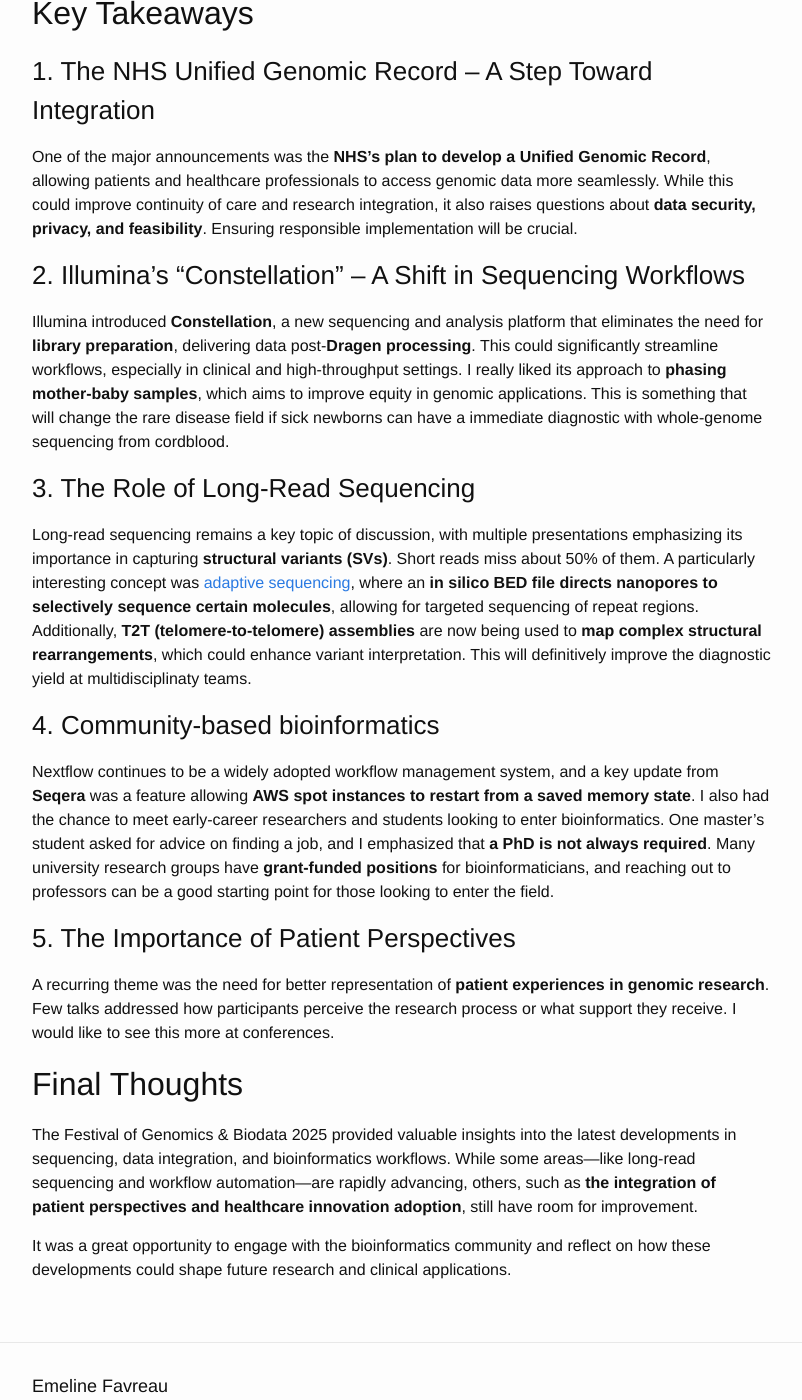
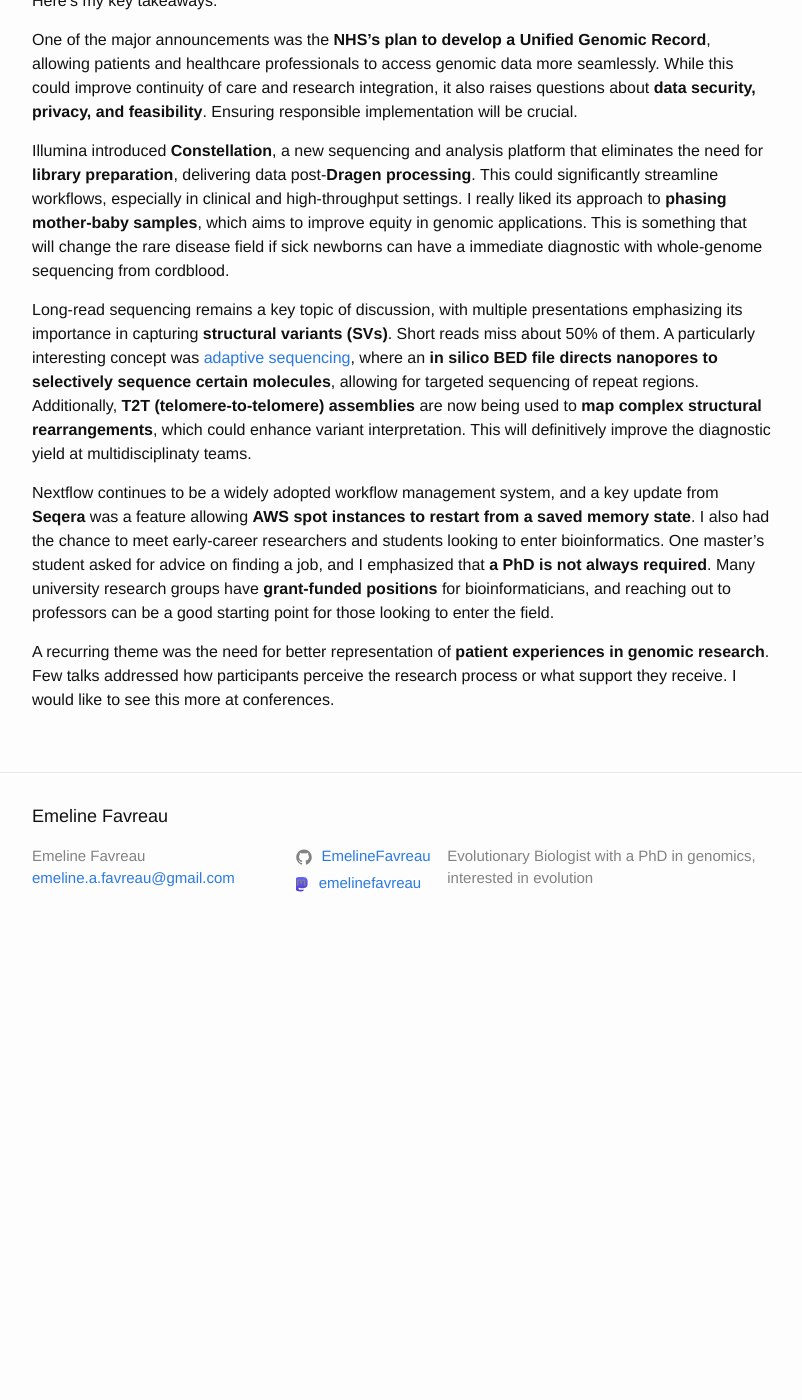
Before and after one commit to EmelineFavreau/EmelineFavreau.github.io, a Jekyll site: the page built from _posts/2025-02-07-Festival-of-Genomics-and-Biodata.md, in a window 1280 px wide and 1400 px high, scrolled down 364 px. Shown: the whole window, without its empty margins (238-1040 px from the left). Built offline with Jekyll 4.4.1, drawn with Linux system fonts in a browser that asks for light colours; after the commit the page ends 1319 px from its top, so only the background shows below that.

Commit message:
removing headings

```diff
--- a/_posts/2025-02-07-Festival-of-Genomics-and-Biodata.md
+++ b/_posts/2025-02-07-Festival-of-Genomics-and-Biodata.md
@@ -6,25 +6,14 @@
 
 I recently attended the **Festival of Genomics & Biodata 2025** in London, a two-day event bringing together researchers, industry leaders, and healthcare professionals to discuss the latest developments in genomics and biodata. It was an opportunity to hear about new technologies, evolving challenges, and the future direction of the field.
 
-## Key Takeaways
+Here's my key takeaways:
 
-### 1. The NHS Unified Genomic Record – A Step Toward Integration
 One of the major announcements was the **NHS’s plan to develop a Unified Genomic Record**, allowing patients and healthcare professionals to access genomic data more seamlessly. While this could improve continuity of care and research integration, it also raises questions about **data security, privacy, and feasibility**. Ensuring responsible implementation will be crucial.
 
-### 2. Illumina’s “Constellation” – A Shift in Sequencing Workflows
 Illumina introduced **Constellation**, a new sequencing and analysis platform that eliminates the need for **library preparation**, delivering data post-**Dragen processing**. This could significantly streamline workflows, especially in clinical and high-throughput settings. I really liked its approach to **phasing mother-baby samples**, which aims to improve equity in genomic applications. This is something that will change the rare disease field if sick newborns can have a immediate diagnostic with whole-genome sequencing from cordblood.
 
-### 3. The Role of Long-Read Sequencing
 Long-read sequencing remains a key topic of discussion, with multiple presentations emphasizing its importance in capturing **structural variants (SVs)**. Short reads miss about 50% of them. A particularly interesting concept was [adaptive sequencing](https://nanoporetech.com/document/adaptive-sampling), where an **in silico BED file directs nanopores to selectively sequence certain molecules**, allowing for targeted sequencing of repeat regions. Additionally, **T2T (telomere-to-telomere) assemblies** are now being used to **map complex structural rearrangements**, which could enhance variant interpretation. This will definitively improve the diagnostic yield at multidisciplinaty teams.
 
-### 4. Community-based bioinformatics
-Nextflow continues to be a widely adopted workflow management system, and a key update from **Seqera** was a feature allowing **AWS spot instances to restart from a saved memory state**.
-I also had the chance to meet early-career researchers and students looking to enter bioinformatics. One master's student asked for advice on finding a job, and I emphasized that **a PhD is not always required**. Many university research groups have **grant-funded positions** for bioinformaticians, and reaching out to professors can be a good starting point for those looking to enter the field.
+Nextflow continues to be a widely adopted workflow management system, and a key update from **Seqera** was a feature allowing **AWS spot instances to restart from a saved memory state**. I also had the chance to meet early-career researchers and students looking to enter bioinformatics. One master's student asked for advice on finding a job, and I emphasized that **a PhD is not always required**. Many university research groups have **grant-funded positions** for bioinformaticians, and reaching out to professors can be a good starting point for those looking to enter the field.
 
-### 5. The Importance of Patient Perspectives
 A recurring theme was the need for better representation of **patient experiences in genomic research**. Few talks addressed how participants perceive the research process or what support they receive. I would like to see this more at conferences.
-
-## Final Thoughts
-The Festival of Genomics & Biodata 2025 provided valuable insights into the latest developments in sequencing, data integration, and bioinformatics workflows. While some areas—like long-read sequencing and workflow automation—are rapidly advancing, others, such as **the integration of patient perspectives and healthcare innovation adoption**, still have room for improvement.
-
-It was a great opportunity to engage with the bioinformatics community and reflect on how these developments could shape future research and clinical applications.
```
